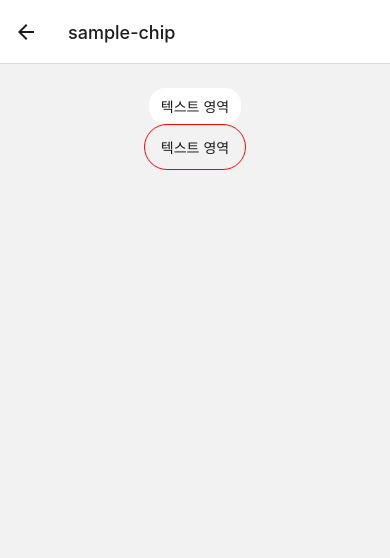
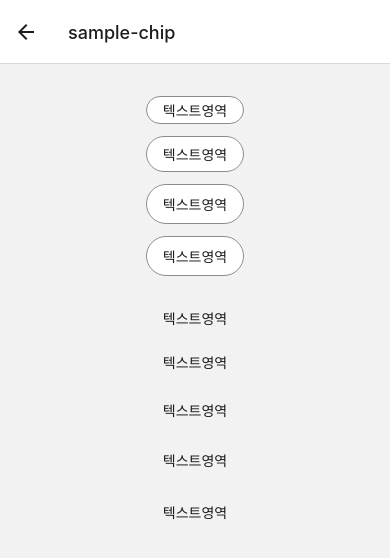
Before and after one commit to diningBuddy/fe, a React Native app: screen /sample-chip in a window 390 px wide. Shown: the top 558 px of the page. Built offline with nearby package versions, Linux system fonts and the light colour scheme.

Commit message:
style : chip outline일 경우 outline없는 경우 스타일 설정

```diff
--- a/src/common/Chip.tsx
+++ b/src/common/Chip.tsx
@@ -6,11 +6,11 @@ import ThemeStyle from "../styles/ThemeStyle";
 interface ChipProps {
   mode?: string;
   margin?: string;
-  selected?: boolean;
+  isSelected?: boolean;
   padding?: "sm" | "md" | "lg";
   height?: "sm" | "md" | "lg";
   theme?: (typeof ThemeStyle)["color"];
-  outline?: boolean;
+  isOutline?: boolean;
   children: React.ReactNode;
   color?: string;
   isPressed?: boolean;
@@ -28,10 +28,18 @@ const OUTLINE = "outline";
 export const TextChip = ({
   mode = MAIN,
   margin = "0",
-  selected = false,
+  isSelected = false,
   children,
+  height = "md",
+  isOutline = true,
 }: ChipProps) => (
-  <ChipBox margin={margin} selected={selected} mode={mode}>
+  <ChipBox
+    margin={margin}
+    isSelected={isSelected}
+    mode={mode}
+    isOutline={isOutline}
+    height={height}
+  >
     <StyledText>{children}</StyledText>
   </ChipBox>
 );
@@ -39,28 +47,36 @@ export const TextChip = ({
 export const OutlineChip = ({
   mode = SECONDARY,
   margin = "0",
-  selected = false,
+  isSelected = false,
+  height = "md",
   onPress,
   children,
+  isOutline = false,
 }: ChipProps) => (
   <ChipBox
     margin={margin}
-    selected={selected}
-    outline
+    isSelected={isSelected}
+    isOutline={isOutline}
     mode={mode}
     onPress={onPress}
+    height={height}
   >
-    <StyledText color={selected ? "black" : "red"}>{children}</StyledText>
+    <StyledText color={isSelected ? "black" : "red"}>{children}</StyledText>
   </ChipBox>
 );
 
 export const OutlineChipGray = ({
   margin = "0",
-  selected = false,
+  isSelected = false,
   onPress,
   children,
 }: ChipProps) => (
-  <ChipBoxGray margin={margin} selected={selected} outline onPress={onPress}>
+  <ChipBoxGray
+    margin={margin}
+    isSelected={isSelected}
+    isOutline
+    onPress={onPress}
+  >
     <StyledText>{children}</StyledText>
   </ChipBoxGray>
 );
@@ -68,9 +84,13 @@ export const OutlineChipGray = ({
 const ChipBox = styled(TouchableOpacity)<ChipProps>`
   justify-content: center;
   align-items: center;
-  padding: ${({ outline }) => (outline ? "12px 16px" : "8px 12px")};
-  background-color: ${({ selected, outline }) =>
-    selected ? (outline ? "red" : "black") : "pink"};
+
+  height: ${(props) =>
+    props.height === "lg" ? "40px" : props.height === "md" ? "36px" : "28px"};
+
+  padding: ${({ isOutline }) => (isOutline ? "12px 16px" : "8px 12px")};
+  background-color: ${({ isSelected, isOutline }) =>
+    isSelected ? (isOutline ? "red" : "black") : "pink"};
   background: ${({ theme, isDisabled, mode, isPressed }) => {
     if (isDisabled) return theme.color.tertiary.pressed;
     if (mode === MAIN && isPressed) return theme.color.sys.secondary.disabled;
@@ -78,9 +98,12 @@ const ChipBox = styled(TouchableOpacity)<ChipProps>`
     if (mode === MAIN) return theme.color.global.neutral[100];
     return "transparent";
   }};
-  border-width: ${({ outline }) => (outline ? "1px" : 0)};
-  border-color: red;
-  border-radius: ${({ outline }) => (outline ? "24px" : "16px")};
+  border-width: ${({ isOutline }) => (isOutline ? "1px" : 0)};
+
+  border-color: ${({ theme, isOutline }) =>
+    isOutline ? theme.color.global.neutral[700] : "transparent"};
+
+  border-radius: ${({ isOutline }) => (isOutline ? "24px" : "16px")};
   margin: ${({ margin }) => margin};
   font-size: ${({ fontSize }) => {
     switch (fontSize) {
@@ -96,7 +119,7 @@ const ChipBox = styled(TouchableOpacity)<ChipProps>`
 `;
 
 const ChipBoxGray = styled(ChipBox)`
-  border-color: ${({ selected }) => (selected ? "green" : "gray")};
+  border-color: ${({ isSelected }) => (isSelected ? "green" : "gray")};
 `;
 
 const StyledText = styled.Text<{
@@ -105,6 +128,7 @@ const StyledText = styled.Text<{
   isPressed?: boolean;
   mode?: string;
   isSquared?: boolean;
+  fontSize?: "sm" | "md" | "lg";
 }>`
   color: ${({ theme, isDisabled, isPressed, mode, isSquared }) => {
     if (isDisabled) return "#D9D9D9";
@@ -112,4 +136,15 @@ const StyledText = styled.Text<{
     if (mode === OUTLINE || isSquared) return theme.color.theme.headingText;
     return theme.color.theme.textMain || theme.color.theme.headingText;
   }};
+
+  font-size: ${({ fontSize }) => {
+    switch (fontSize) {
+      case "lg":
+        return "16px";
+      case "sm":
+        return "12px";
+      default:
+        return "14px";
+    }
+  }};
 `;
--- a/src/components/sample/SampleChip.tsx
+++ b/src/components/sample/SampleChip.tsx
@@ -11,8 +11,28 @@ const SampleChip = () => {
 
   return (
     <ScrollView contentContainerStyle={styles.container}>
-      <TextChip>텍스트 영역</TextChip>
-      <OutlineChip>텍스트 영역</OutlineChip>
+      <View style={styles.buttonGroup}>
+        <TextChip height="sm">텍스트영역</TextChip>
+        <TextChip>텍스트영역</TextChip>
+        <TextChip height="lg">텍스트영역</TextChip>
+        <TextChip height="lg" isDisabled>
+          텍스트영역
+        </TextChip>
+      </View>
+
+      <View style={styles.buttonGroup}>
+        <OutlineChip isSquared height="sm">
+          텍스트영역
+        </OutlineChip>
+        <OutlineChip isSquared>텍스트영역</OutlineChip>
+        <OutlineChip isSquared>텍스트영역</OutlineChip>
+        <OutlineChip height="lg" isSquared>
+          텍스트영역
+        </OutlineChip>
+        <OutlineChip height="lg" isSquared isDisabled>
+          텍스트영역
+        </OutlineChip>
+      </View>
     </ScrollView>
   );
 };
@@ -22,9 +42,10 @@ const styles = StyleSheet.create({
     justifyContent: "center",
     alignItems: "center",
     padding: 24,
+    gap: 12,
   },
   buttonGroup: {
-    flexDirection: "row",
+    // flexDirection: "row",
     margin: 8,
     gap: 12,
   },
```
